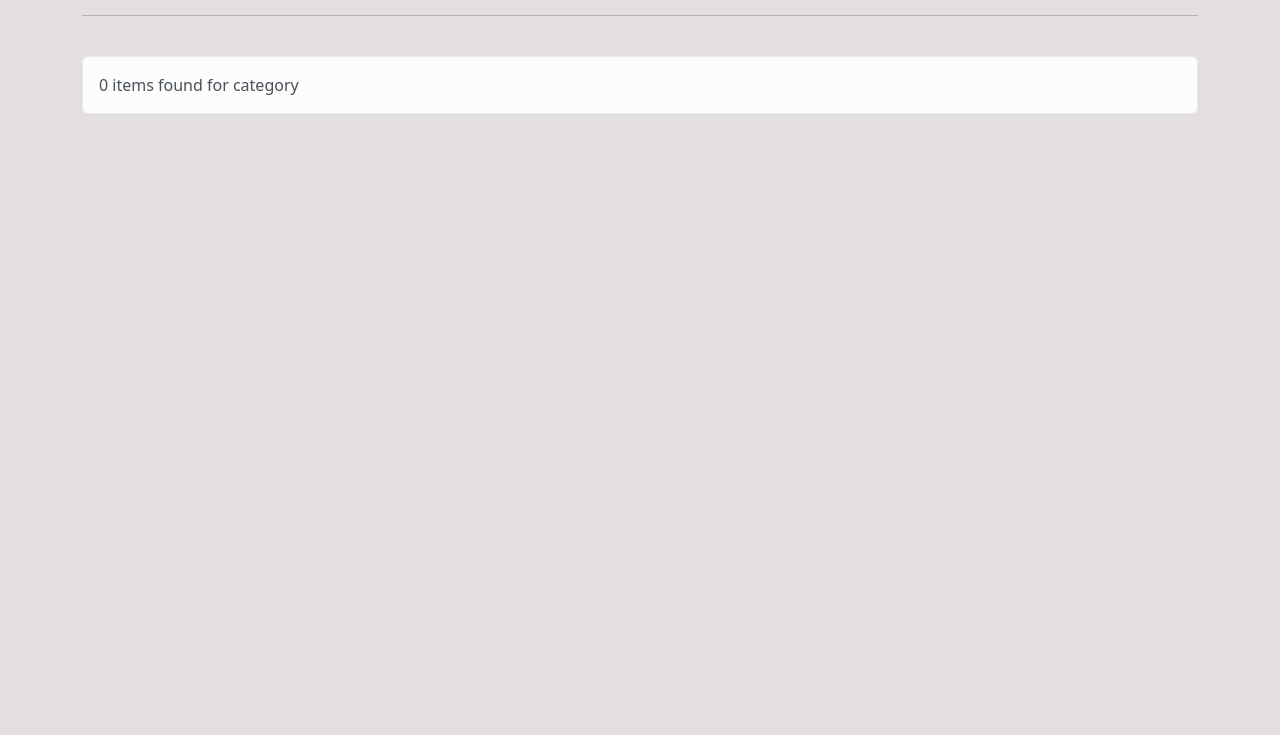
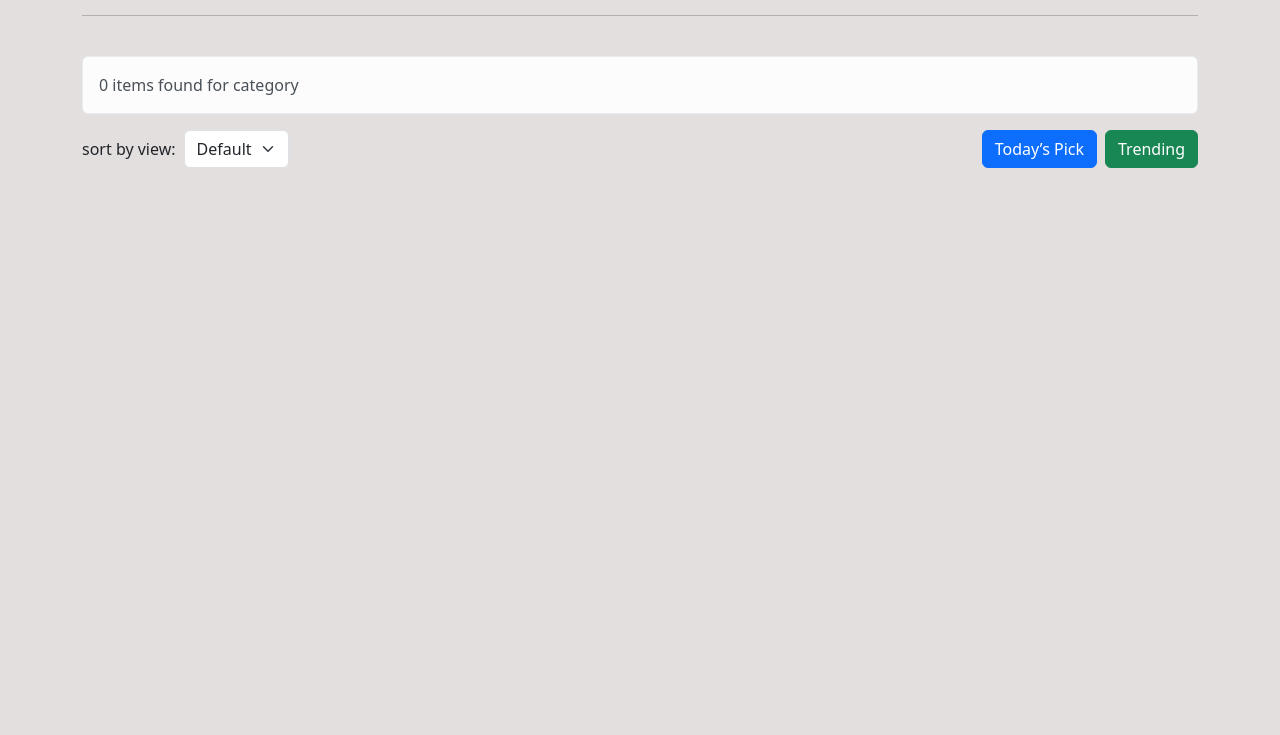
Before and after one commit to Pranto-Nondi/simple-news-portal, a plain HTML site: page index.html in a window 1280 px wide. Shown: the part 65-800 px from the top of the page. Drawn offline with nearby package versions, Linux system fonts and the light colour scheme; no server answers.

Commit message:
working progress

```diff
--- a/index.html
+++ b/index.html
@@ -34,10 +34,36 @@
     </header>
 
     <!-- main section  -->
-
+    <!-- category found -->
     <section class=" container  mt-4">
         <div class="alert alert-light  " role="alert">
             <span id="count">0</span> items found for category <span id="categeroy-name"></span>
+        </div>
+    </section>
+    <!-- sort view and trending -->
+    <section class=" container d-flex justify-content-between">
+        <div class="d-flex justify-content-center align-items-center gap-2 ">
+            <div>
+                <p class="m-0 p-0">sort by view:</p>
+            </div>
+
+            <div>
+                <select class="form-select" aria-label="Default select example">
+                    <option selected>Default</option>
+                    <option value="1">One</option>
+                    <option value="2">Two</option>
+                    <option value="3">Three</option>
+                </select>
+            </div>
+        </div>
+
+        <div class="d-flex gap-2">
+            <div>
+                <button type="button" class="btn btn-primary">Today’s Pick</button>
+            </div>
+            <div>
+                <button type="button" class="btn btn-success">Trending</button>
+            </div>
         </div>
     </section>
 
```
